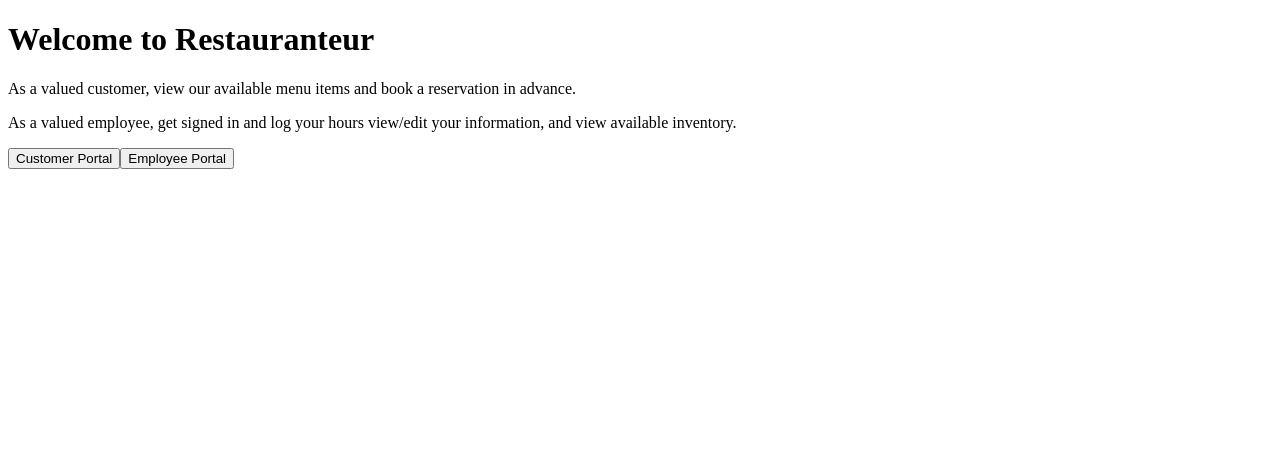
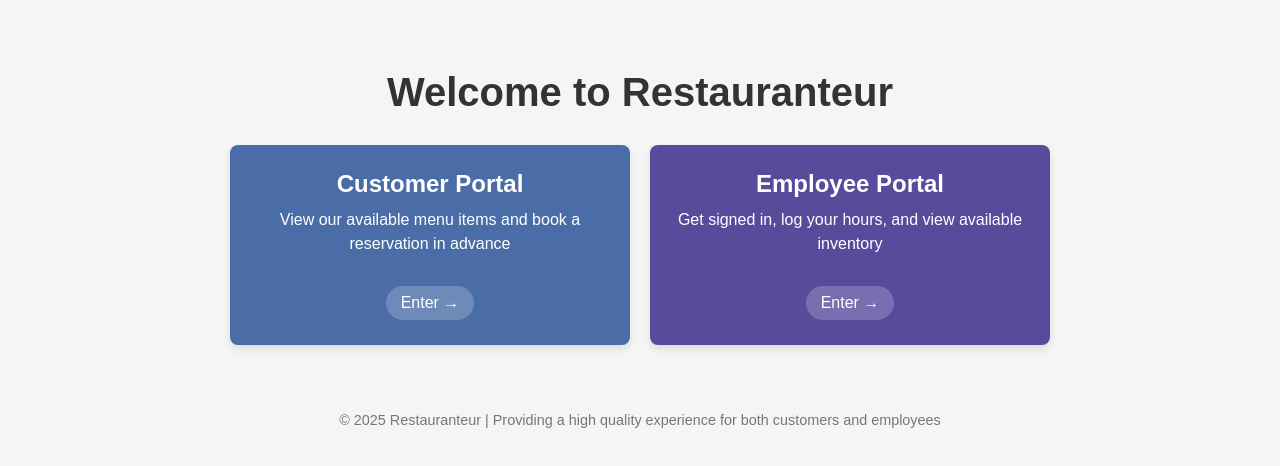
Before and after one commit to AhsanWritesCode/Restaurateur, a React (Create React App) app in the folder frontend/: page / in a window 1280 px wide. Shown: the top 466 px of the page. Built offline with nearby package versions, Linux system fonts and the light colour scheme.

Commit message:
added css to pages, need to comment

```diff
--- /dev/null
+++ b/frontend/src/App.css
@@ -0,0 +1,140 @@
+/* Reset default styles */
+* {
+  margin: 0;
+  padding: 0;
+  box-sizing: border-box;
+  font-family: Arial, sans-serif;
+}
+
+/* Make global background color white */
+body {
+  background-color: #f5f5f5;
+}
+
+/* HomePage styles */
+.home-page {
+  /* Ensure homepage is at least as tall as viewport */
+  min-height: 100vh;
+  /* Add space around home page content */
+  padding: 20px;
+  text-align: center;
+}
+
+
+.home-content {
+  max-width: 1000px;
+  margin: 0 auto;
+}
+
+.hero-section {
+  margin: 50px 0;
+}
+
+.hero-section h1 {
+  font-size: 2.5rem;
+  color: #333;
+  margin-bottom: 10px;
+}
+
+.portal-cards {
+  display: flex;
+  flex-wrap: wrap;
+  justify-content: center;
+  gap: 20px;
+  margin: 30px 0;
+}
+
+.portal-card {
+  flex: 1;
+  min-width: 250px;
+  max-width: 400px;
+  padding: 25px;
+  border-radius: 8px;
+  text-decoration: none;
+  color: white;
+  box-shadow: 0 4px 8px rgba(0, 0, 0, 0.1);
+  transition: transform 0.3s;
+}
+
+.portal-card:hover {
+  transform: translateY(-5px);
+}
+
+.customer-card {
+  background-color: #4a6da7;
+}
+
+.employee-card {
+  background-color: #5a4a9c;
+}
+
+.card-content h2 {
+  margin-bottom: 10px;
+  font-size: 1.5rem;
+}
+
+.card-content p {
+  margin-bottom: 20px;
+}
+
+.card-button {
+  display: inline-block;
+  padding: 8px 15px;
+  background-color: rgba(255, 255, 255, 0.2);
+  border-radius: 20px;
+  margin-top: 10px;
+}
+
+.home-footer {
+  margin-top: 40px;
+  padding: 15px 0;
+  color: #777;
+  font-size: 0.9rem;
+}
+
+
+button {
+  cursor: pointer;
+  padding: 8px 16px;
+  border-radius: 4px;
+  border: none;
+  font-weight: bold;
+  transition: background-color 0.2s;
+}
+
+.container {
+  padding: 20px;
+  max-width: 1200px;
+  margin: 0 auto;
+}
+
+.card {
+  background: white;
+  border-radius: 8px;
+  box-shadow: 0 2px 10px rgba(0, 0, 0, 0.1);
+  padding: 20px;
+  margin-bottom: 20px;
+}
+
+input, select, textarea {
+  padding: 8px 12px;
+  border: 1px solid #ddd;
+  border-radius: 4px;
+  margin-bottom: 15px;
+  width: 100%;
+}
+
+h1, h2, h3 {
+  margin-bottom: 16px;
+}
+
+p {
+  margin-bottom: 12px;
+  line-height: 1.5;
+}
+
+@media (max-width: 768px) {
+  .portal-card {
+    min-width: 100%;
+  }
+}
--- a/frontend/src/App.jsx
+++ b/frontend/src/App.jsx
@@ -1,32 +1,16 @@
 import React from 'react';
-import { BrowserRouter as Router, Route, Link, Routes } from 'react-router-dom';
+import { BrowserRouter as Router, Route, Routes } from 'react-router-dom';
 import CustomerPage from './pages/CustomerPage';
 import EmployeePage from './pages/EmployeePage';
+import HomePage from './pages/HomePage';
+import './App.css';
 
 const App = () => {
     return (
         <Router>
-            <div className="landing-page">
-                <header className="header">
-                    <h1>Welcome to Restauranteur</h1>
-                    <p>As a valued customer, view our available menu items and book a reservation in advance.</p>
-                    <p>As a valued employee, get signed in and log your hours view/edit your information, and view available inventory.</p>
-
-                    <div className="button-container">
-                        <Link to="/customer">
-                            <button className="customer-button">
-                                Customer Portal
-                            </button>
-                        </Link>
-                        <Link to="/employee">
-                            <button className="employee-button">
-                                Employee Portal
-                            </button>
-                        </Link>
-                    </div>
-                </header>
-
+            <div className="app-container">
                 <Routes>
+                    <Route path="/" element={<HomePage />} />
                     <Route path="/customer" element={<CustomerPage />} />
                     <Route path="/employee" element={<EmployeePage />} />
                 </Routes>
--- /dev/null
+++ b/frontend/src/pages/HomePage.jsx
@@ -0,0 +1,38 @@
+import React from 'react';
+import { Link } from 'react-router-dom';
+
+const HomePage = () => {
+    return (
+        <div className="home-page">
+            <div className="home-content">
+                <div className="hero-section">
+                    <h1>Welcome to Restauranteur</h1>
+
+                    <div className="portal-cards">
+                        <Link to="/customer" className="portal-card customer-card">
+                            <div className="card-content">
+                                <h2>Customer Portal</h2>
+                                <p>View our available menu items and book a reservation in advance</p>
+                                <div className="card-button">Enter →</div>
+                            </div>
+                        </Link>
+
+                        <Link to="/employee" className="portal-card employee-card">
+                            <div className="card-content">
+                                <h2>Employee Portal</h2>
+                                <p>Get signed in, log your hours, and view available inventory</p>
+                                <div className="card-button">Enter →</div>
+                            </div>
+                        </Link>
+                    </div>
+                </div>
+
+                <footer className="home-footer">
+                    <p>© 2025 Restauranteur | Providing a high quality experience for both customers and employees</p>
+                </footer>
+            </div>
+        </div>
+    );
+};
+
+export default HomePage;
```
